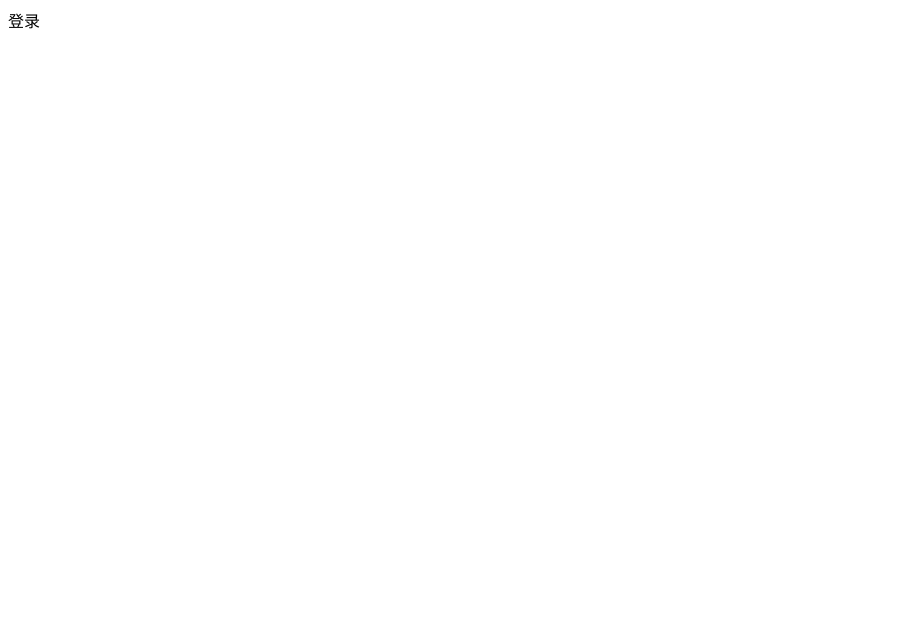
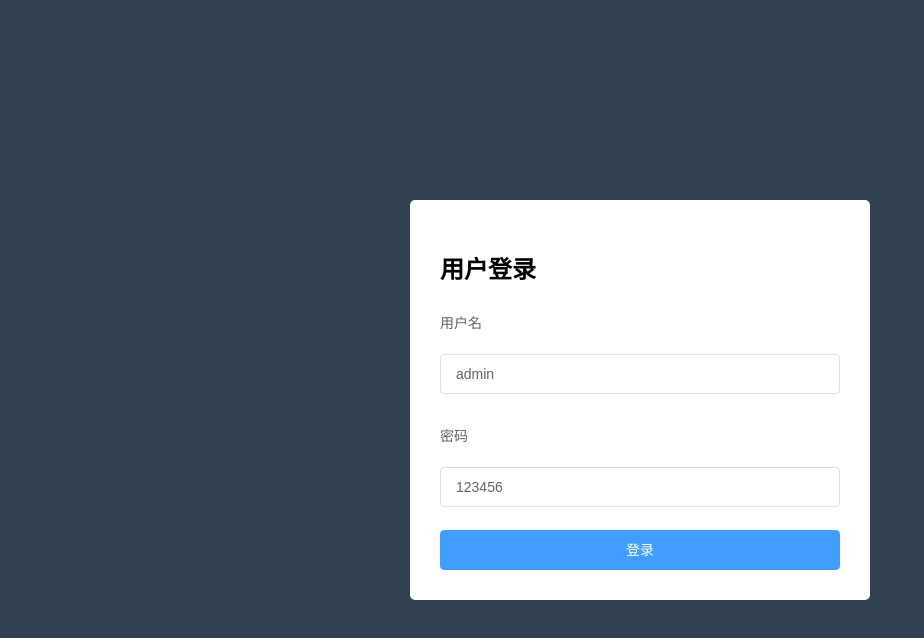
Before and after one commit to huadi95/mallManager, a Vue app: page /#/login in a window 1280 px wide. Shown: the top 638 px of the page, without its empty margins (0-924 px from the left). Built offline with nearby package versions, Linux system fonts and the light colour scheme.

Commit message:
新建登录分支和登录页以及axios的封装

```diff
--- a/package.json
+++ b/package.json
@@ -10,6 +10,7 @@
     "build": "node build/build.js"
   },
   "dependencies": {
+    "axios": "^0.20.0",
     "element-ui": "^2.13.2",
     "vue": "^2.5.2",
     "vue-router": "^3.0.1"
--- a/src/App.vue
+++ b/src/App.vue
@@ -10,5 +10,8 @@ export default {
 };
 </script>
 
-<style>
+<style scoped>
+#app {
+  height: 100%;
+}
 </style>
--- /dev/null
+++ b/src/assets/css/base.css
@@ -0,0 +1,6 @@
+html,
+body {
+    height: 100%;
+    padding: 0;
+    margin: 0;
+}
--- /dev/null
+++ b/src/components/home/home.vue
@@ -0,0 +1,35 @@
+<template>
+  <!-- 整个页面容器 -->
+  <el-container class="container">
+    <!-- 头部 -->
+    <el-header class="header">Header</el-header>
+    <!-- 内容 -->
+    <el-container>
+      <!-- 内容左边导航栏 -->
+      <el-aside width="200px" class="aside">Aside</el-aside>
+      <!-- 内容右边数据 -->
+      <el-main class="mian">Main</el-main>
+    </el-container>
+  </el-container>
+</template>
+
+<script>
+export default {
+  name: "Home"
+};
+</script>
+<style scoped>
+.container {
+  height: 100%;
+}
+.header {
+  background-color: #b3c0d1;
+}
+.aside {
+  background-color: #d3dce6;
+}
+.mian {
+  background-color: #b9eef3;
+  height: 100%;
+}
+</style>
--- a/src/components/login/login.vue
+++ b/src/components/login/login.vue
@@ -1,12 +1,73 @@
 <template>
-  <div>登录</div>
+  <div class="login-warp">
+    <el-form
+      class="login-form"
+      label-position="top"
+      label-width="80px"
+      :model="formdata"
+    >
+      <h2>用户登录</h2>
+      <el-form-item label="用户名">
+        <el-input v-model="formdata.username"></el-input>
+      </el-form-item>
+      <el-form-item label="密码">
+        <el-input v-model="formdata.password"></el-input>
+      </el-form-item>
+      <el-button class="login-btn" type="primary" @click.prevent="handleLogin()"
+        >登录</el-button
+      >
+    </el-form>
+  </div>
 </template>
 
 <script>
 export default {
-  name:"Login"
+  name: "Login",
+  data() {
+    return {
+      formdata: {
+        username: 'admin',
+        password: '123456'
+      }
+    };
+  },
+  methods: {
+    async handleLogin() {
+      //1.获取登录的信息
+      const {data:{data,meta:{msg,status}}} =await this.$http.post("login", this.formdata);
+      //2.判断登录是否成功
+      if(status === 200){
+        //登录成功
+        //0.保存token值
+        localStorage.setItem('token',data.token);
+        //1.跳转到首页
+        this.$router.push({name:'home'})
+        //2.提示成功信息
+        this.$message.success(msg);
+      }else{
+        //登录失败
+        //提示失败信息
+        this.$message.error(msg);
+      }
+    }
+  }
+};
+</script>
+<style scoped>
+.login-warp {
+  height: 100%;
+  background-color: #324152;
+  display: flex;
+  justify-content: center;
+  align-items: center;
 }
-
-</script>
-<style>
+.login-form {
+  width: 400px;
+  background-color: #fff;
+  border-radius: 5px;
+  padding: 30px;
+}
+.login-btn {
+  width: 100%;
+}
 </style>
--- /dev/null
+++ b/src/plugins/http.js
@@ -0,0 +1,13 @@
+import axios from "axios";
+
+//封装axios,使其可以在全局使用
+//1.新建一个对象的变量
+const MyHttpServer = {};
+MyHttpServer.install = function(Vue) {
+    //项目的接口基准地址
+    axios.defaults.baseURL = "http://localhost:8888/api/private/v1/";
+    // 2. 添加实例方法
+    Vue.prototype.$http = axios;
+};
+//3.将封装好的对象导出
+export default MyHttpServer;
--- a/src/router/index.js
+++ b/src/router/index.js
@@ -1,6 +1,7 @@
 import Vue from 'vue'
 import Router from 'vue-router'
-import Login from '../components/login/login.vue'
+import Login from '@/components/login/login.vue'
+import Home from '@/components/home/home.vue'
 
 Vue.use(Router)
 
@@ -9,5 +10,9 @@ export default new Router({
         name: 'login',
         path: '/login',
         component: Login
+    }, {
+        name: 'home',
+        path: '/home',
+        component: Home
     }]
 })
```
Also changed, not shown: src/main.js (+16 -10 lines), 1 other file (tests, documents, lock files or other folders).
